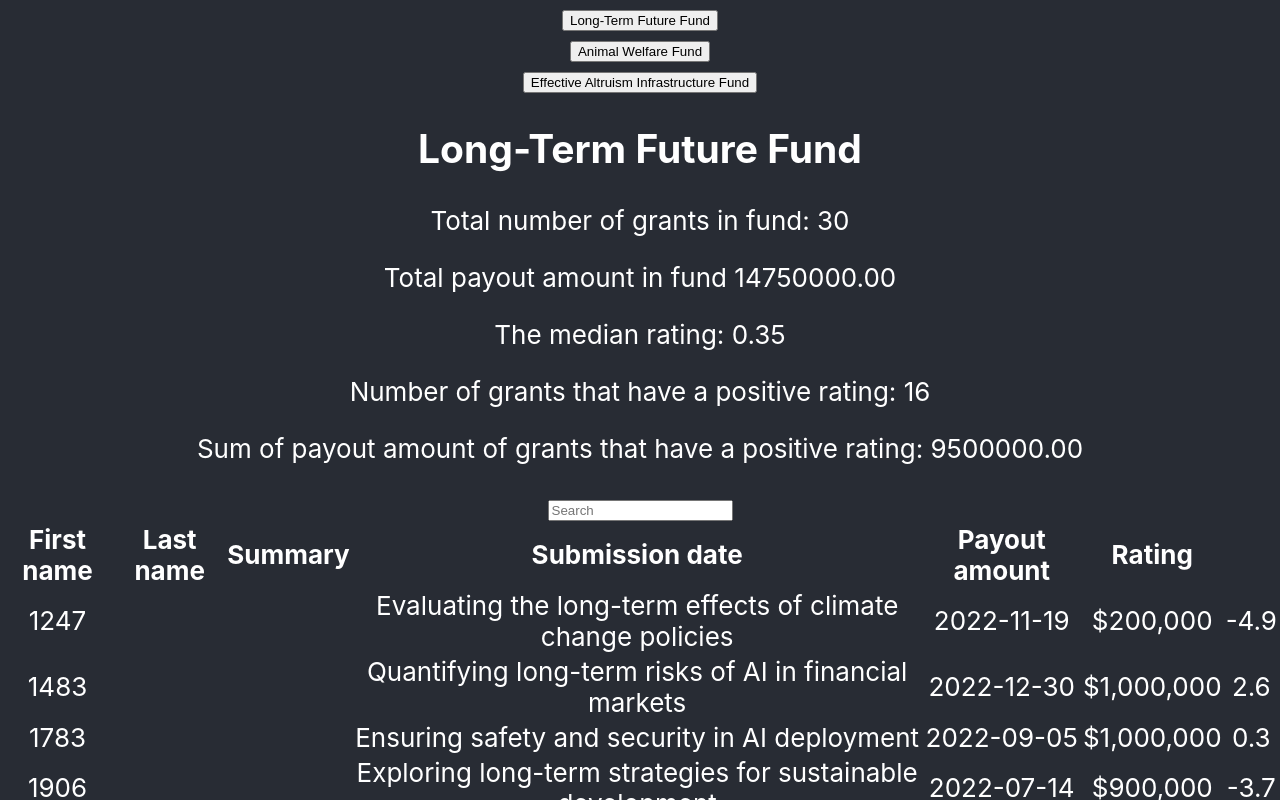
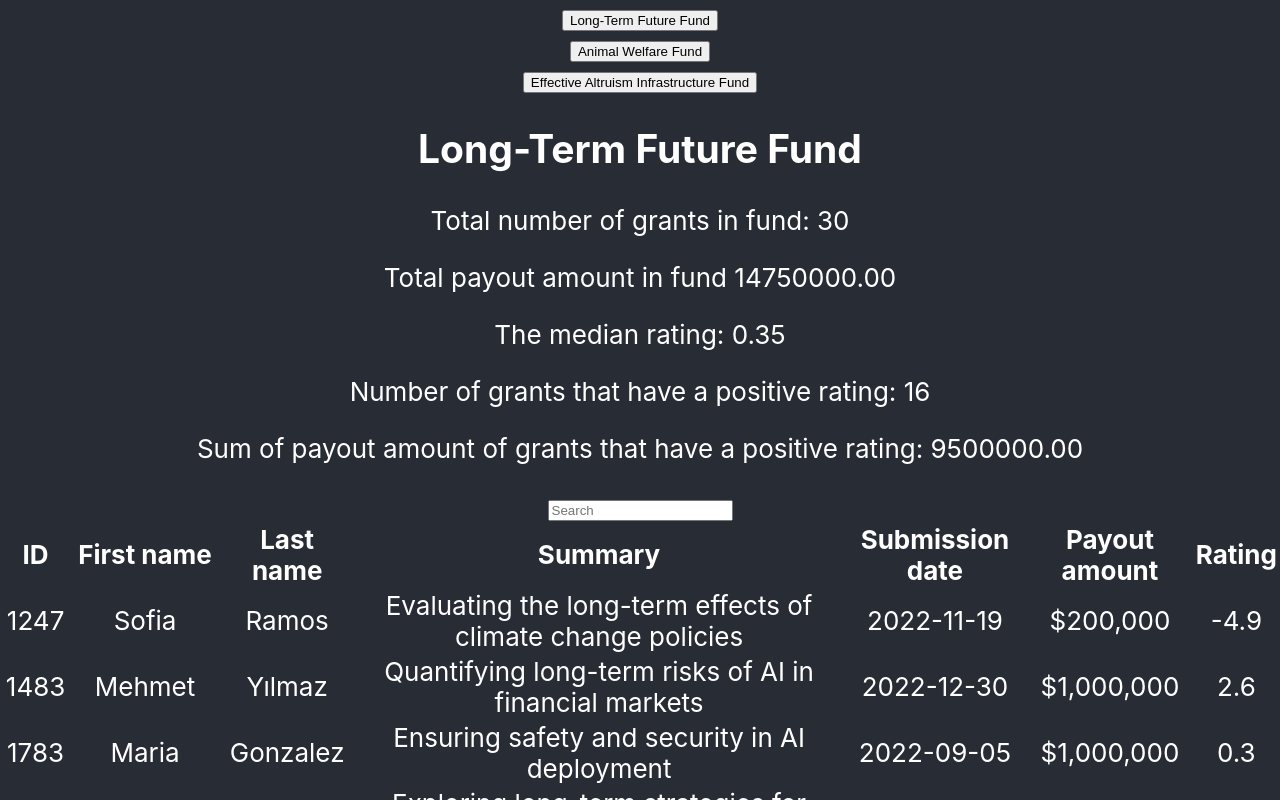
Before and after one commit to adekcz/eaFundsTestProject, a React (Create React App) app in the folder eafundtest/: page / in a window 1280 px wide. Shown: the top 800 px of the page. Built offline with nearby package versions, Linux system fonts and the light colour scheme.

Commit message:
fixing empty and missing table cols

```diff
--- a/eafundtest/src/components/ResultsTable/index.js
+++ b/eafundtest/src/components/ResultsTable/index.js
@@ -3,8 +3,8 @@
     return (
       <tr>
         <td>{row.ID}</td>
-        <td>{row["First Name"]}</td>
-        <td>{row["Last Name"]}</td>
+        <td>{row["First name"]}</td>
+        <td>{row["Last name"]}</td>
         <td>{row["Summary"]}</td>
         <td>{row["Submission date"]}</td>
         <td>{row["Payout amount"]}</td>
@@ -18,6 +18,7 @@
       <table>
         <thead>
           <tr>
+            <th>ID</th>
             <th>First name</th>
             <th>Last name</th>
             <th>Summary</th>
```
